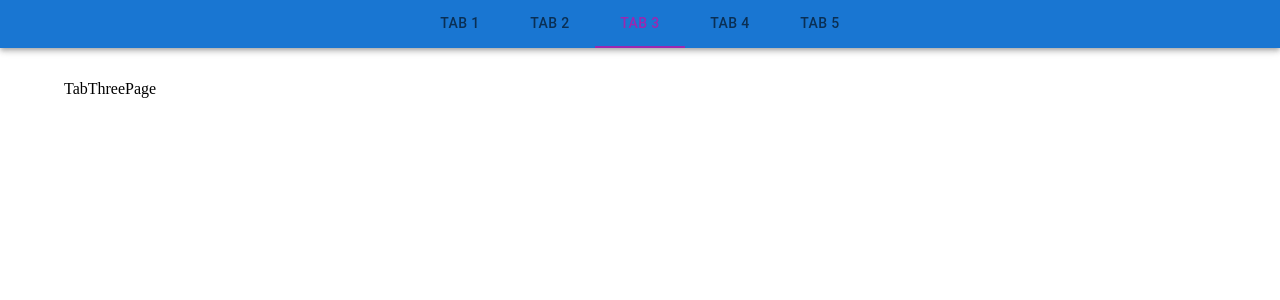
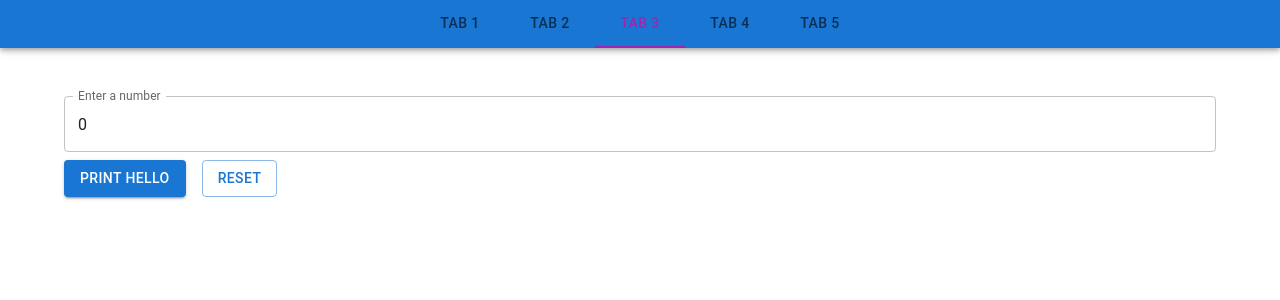
Before and after one commit to Mandar-Pandya/practical-task-Infilon, a React (Vite) app: page /tab3 in a window 1280 px wide. Shown: the top 300 px of the page. Built offline with nearby package versions, Linux system fonts and the light colour scheme.

Commit message:
feat: Tab three task completed

```diff
--- a/src/pages/TabThreePage.jsx
+++ b/src/pages/TabThreePage.jsx
@@ -1,7 +1,69 @@
-import React from "react";
+import { Box, Button, Stack, TextField, Typography } from "@mui/material";
+import React, { useState } from "react";
 
 const TabThreePage = () => {
-  return <div>TabThreePage</div>;
+  const [count, setCount] = useState(0);
+  const [output, setOutput] = useState([]);
+
+  const printHello = (n) => {
+    if (n <= 0) {
+      setOutput((prev) => [...prev, "STOP"]);
+      return;
+    }
+    setOutput((prev) => [...prev, "Hello Task"]);
+    printHello(n - 1);
+  };
+
+  const handleSubmit = (e) => {
+    e.preventDefault();
+    setOutput([]);
+    printHello(count);
+  };
+
+  const handleReset = () => {
+    setOutput([]);
+    setCount(0);
+  };
+  return (
+    <Box>
+      <form onSubmit={handleSubmit}>
+        <TextField
+          label="Enter a number"
+          type="number"
+          value={count}
+          onChange={(e) => setCount(Math.max(0, parseInt(e.target.value)))}
+          variant="outlined"
+          fullWidth
+          margin="normal"
+        />
+
+        <Stack
+          spacing={{ xs: 1, sm: 2 }}
+          direction="row"
+          useFlexGap
+          sx={{ flexWrap: "wrap" }}
+        >
+          <Button type="submit" variant="contained" color="primary">
+            Print Hello
+          </Button>
+          <Button
+            type="button"
+            variant="outlined"
+            color="primary"
+            onClick={() => handleReset()}
+          >
+            Reset
+          </Button>
+        </Stack>
+      </form>
+
+      <Box mt={2}>
+        {output.map((line, index) => (
+          <Typography key={index}>{line}</Typography>
+        ))}
+      </Box>
+    </Box>
+  );
 };
 
 export default TabThreePage;
```
